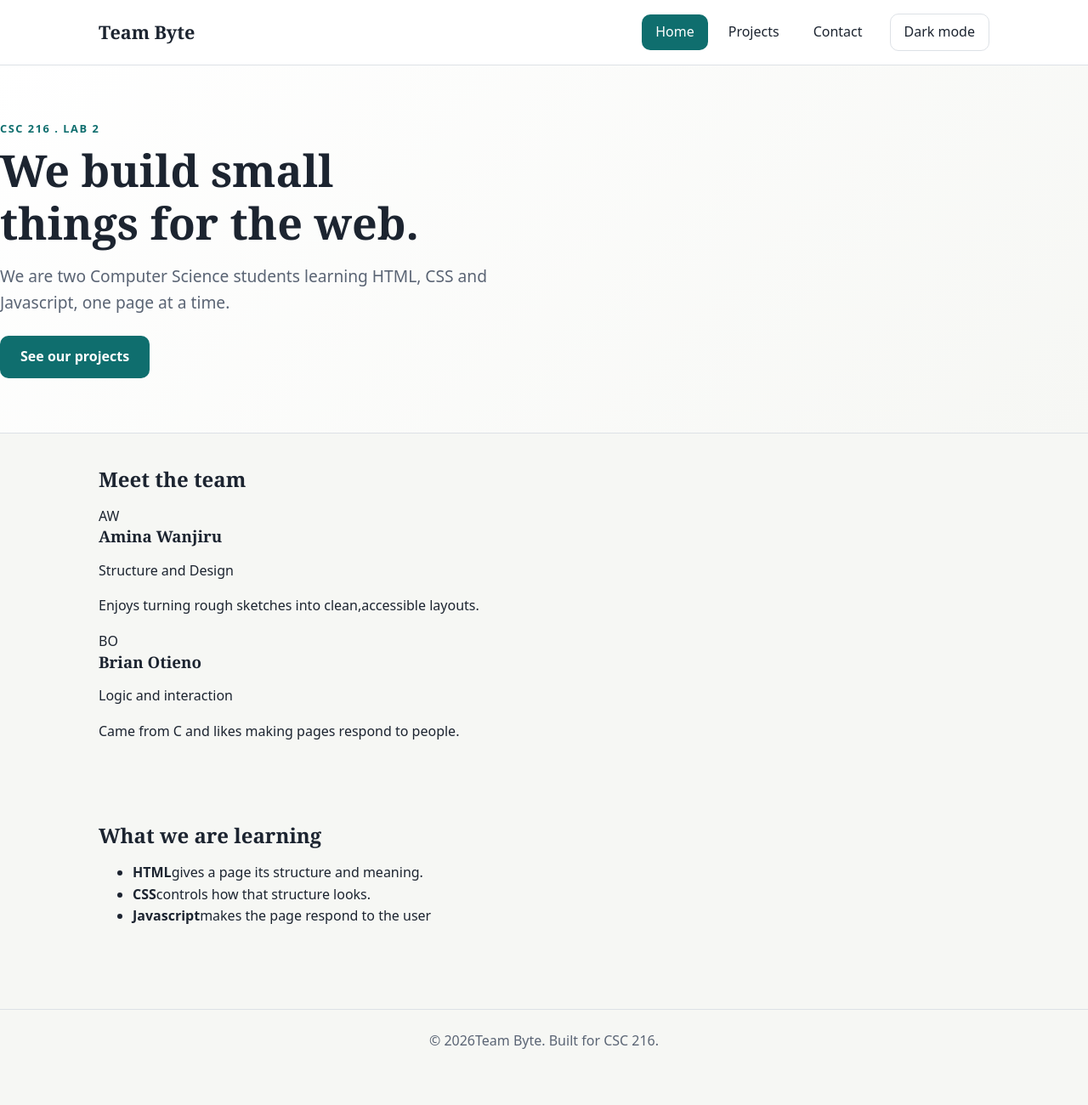
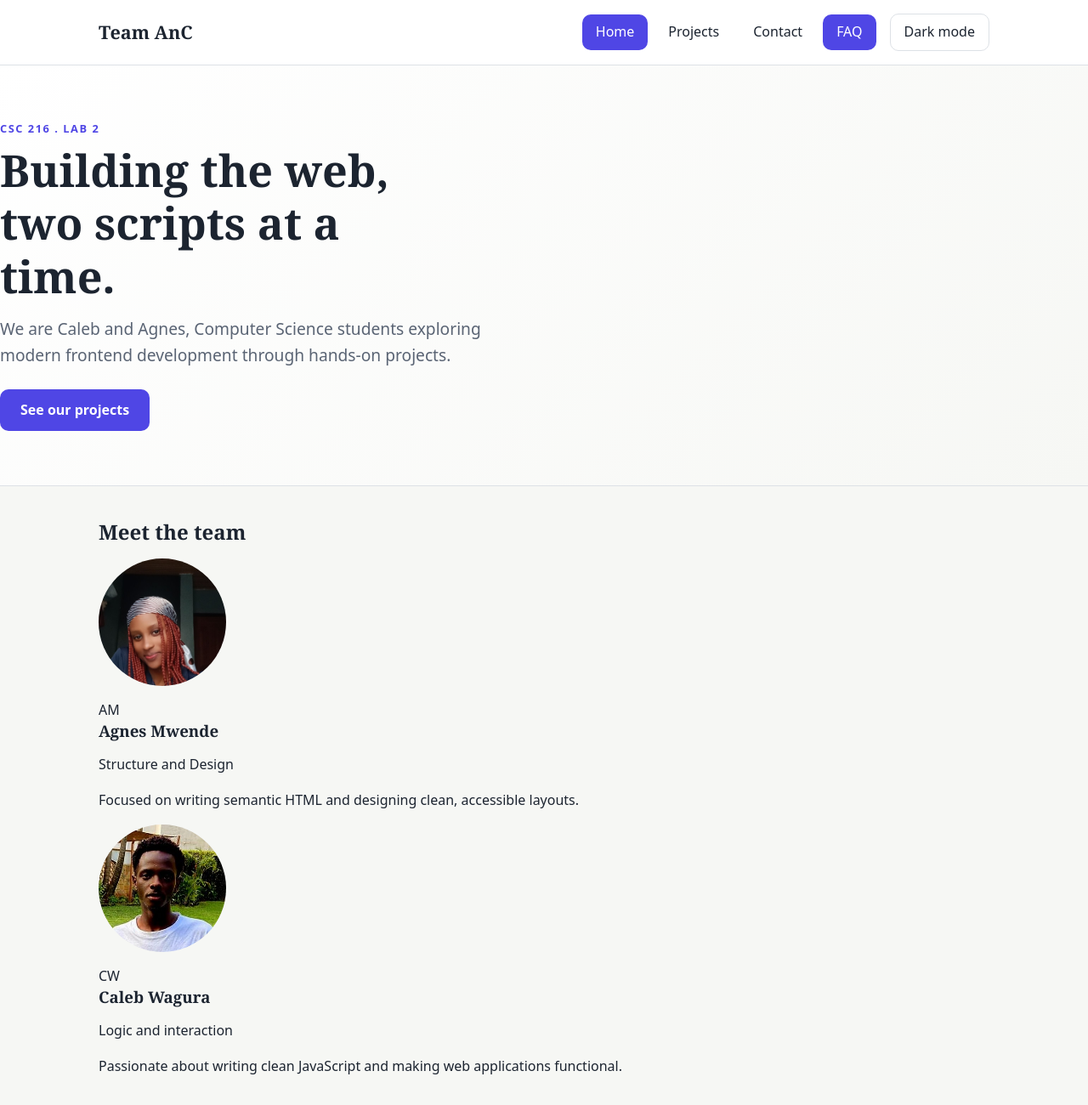
Before and after one commit to caleb-lab-lang/team-website, a plain HTML site: page index.html in a window 1280 px wide. Shown: the top 1300 px of the page at 85% size. Before the commit the page ends 1277 px from the top, so only its background shows below. Drawn offline with Linux system fonts and the light colour scheme.

Commit message:
Finalised personalisation and deployment setup
Co-authored-by: Agnes Mwende <mwendecarol693@gmail.com>

```diff
--- a/css/styles.css
+++ b/css/styles.css
@@ -4,8 +4,8 @@
   --color-surface: #ffffff;
   --color-text: #1c2430;
   --color-muted: #5a6474;
-  --color-primary: #0f6e6e;
-  --color-primary-dark: #0a5050;
+  --color-primary: #4f46e5;
+  --color-primary-dark: #4338ca;
   --color-on-primary: #ffffff;
   --color-border: #dde1e6;
   --color-error: #b3261e;
@@ -29,8 +29,8 @@ body.dark {
   --color-surface: #1a212b;
   --color-text: #e7ebf0;
   --color-muted: #a2abb9;
-  --color-primary: #4fc1c1;
-  --color-primary-dark: #83d8d8;
+  --color-primary: #818cf8;
+  --color-primary-dark: #a5b4fc;
   --color-on-primary: #0b1f1f;
   --color-border: #2b3340;
   --color-error: #ff8a80;
--- a/index.html
+++ b/index.html
@@ -3,7 +3,7 @@
 <head>
     <meta charset="UTF-8">
     <meta name="viewport" content="width=device-width, initial-scale=1.0">
-    <title>Home | Team Byte</title>
+    <title>Home | Team AnC</title>
     <link rel="stylesheet" href="css/styles.css">
     <script src="js/script.js" defer></script>
 </head>
@@ -11,13 +11,14 @@
    <a class="skip-link" href="#main">Skip to main content</a>
    <header class="site-header">
     <div class="container header-inner">
-        <a class="logo" href="index.html">Team Byte</a>
+        <a class="logo" href="index.html">Team AnC</a>
         <button class="nav-toggle" type="button" aria-expanded="false" aria-controls="site-nav">Menu</button>
         <nav id="site-nav" class="site-nav" aria-label="Main">
             <ul>
                 <li><a href="index.html" aria-current="page">Home</a></li>
                 <li><a href="projects.html">Projects</a></li>
                 <li><a href="contact.html">Contact</a></li>
+                <li><a href="faq.html" aria-current="page">FAQ</a></li>
             </ul>
         </nav>
         <button class="theme-toggle" type="button" aria-pressed="false">Dark mode</button>
@@ -27,8 +28,8 @@
     <section class="hero">
         <div class="conainer">
             <p class="eyebrow">CSC 216 . Lab 2</p>
-            <h1>We build small things for the web.</h1>
-            <p class="lead">We are two Computer Science students learning HTML, CSS and Javascript, one page at a time.</p>
+            <h1>Building the web, two scripts at a time.</h1>
+            <p class="lead">We are Caleb and Agnes, Computer Science students exploring modern frontend development through hands-on projects.</p>
             <a class="button" href="projects.html">See our projects</a>
         </div>
     </section>
@@ -36,16 +37,18 @@
         <h2 id="team-heading">Meet the team</h2>
         <div class="team-grid">
             <article class="card">
-                <div class="avatar" aria-hidden="true">AW</div>
-                <h3>Amina Wanjiru</h3>
+                <img src="images/agnes.jpeg" alt="" width="150" height="150" style="border-radius: 50%; object-fit: cover; margin-bottom: 1rem;">
+                <div class="avatar" aria-hidden="true">AM</div>
+                <h3>Agnes Mwende</h3>
                 <p class="role">Structure and Design</p>
-                <p>Enjoys turning rough sketches into clean,accessible layouts.</p>
+                <p>Focused on writing semantic HTML and designing clean, accessible layouts.</p>
             </article>
             <article class="card">
-                <div class="avatar" aria-hidden="true">BO</div>
-                <h3>Brian Otieno</h3>
+                <img src="images/caleb.jpeg" alt="" width="150" height="150" style="border-radius: 50%; object-fit: cover; margin-bottom: 1rem;">
+                <div class="avatar" aria-hidden="true">CW</div>
+                <h3>Caleb Wagura</h3>
                 <p class="role">Logic and interaction</p>
-                <p>Came from C and likes making pages respond  to people.</p>
+                <p>Passionate about writing clean JavaScript and making web applications functional.</p>
             </article>
         </div>
     </section>
@@ -60,7 +63,7 @@
    </main>
    <footer class="site-footer">
     <div class="container">
-        <p>© <span id="year">2026</span>Team Byte. Built for CSC 216.</p>
+        <p>&copy; <span id="year">2026</span>Team AnC. Built for CSC 216.</p>
     </div>
    </footer>
 </body>
--- a/js/script.js
+++ b/js/script.js
@@ -46,10 +46,12 @@ const projects = [
   { title: 'Tip calculator', category: 'js', description: 'Reads two inputs and updates the total as you type.' },
   { title: 'Accessible contact form', category: 'html', description: 'Labelled fields, helpful errors and keyboard-friendly controls.' },
   { title: 'Dark mode toggle', category: 'js', description: 'Switches the colour theme and remembers the choice.' },
-  { title: 'Flexbox navigation bar', category: 'css', description: 'A header that collapses into a menu button on small screens.' }
+  { title: 'Flexbox navigation bar', category: 'css', description: 'A header that collapses into a menu button on small screens.' },
+  { title: 'Team Git Repository', category: 'git', description: 'Configured branches, commit trailers, and collaborative workflows.' },
+  { title: 'Interactive Portfolio', category: 'js', description: 'Dynamic DOM rendering and custom event filtering.' }
 ];
 
-const categoryNames = { html: 'HTML', css: 'CSS', js: 'JavaScript' };
+const categoryNames = { html: 'HTML', css: 'CSS', js: 'JavaScript', git: 'Git' };
 
 const projectList = document.querySelector('#project-list');
 const projectCount = document.querySelector('#project-count');
```
Also changed, not shown: contact.html (+5 -4 lines), faq.html (added, +64 -0 lines), projects.html (+6 -4 lines), images/agnes.jpeg (added), images/caleb.jpeg (added), 1 other file.
